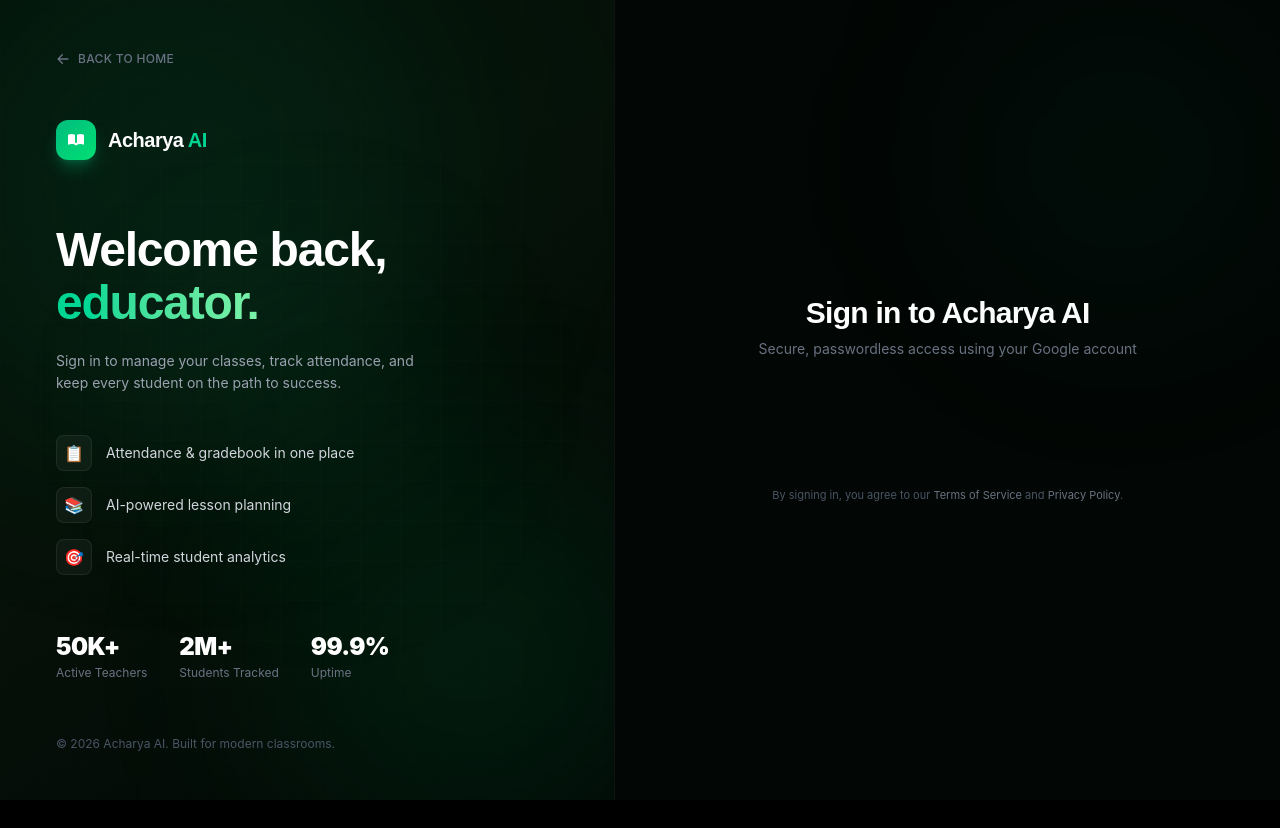
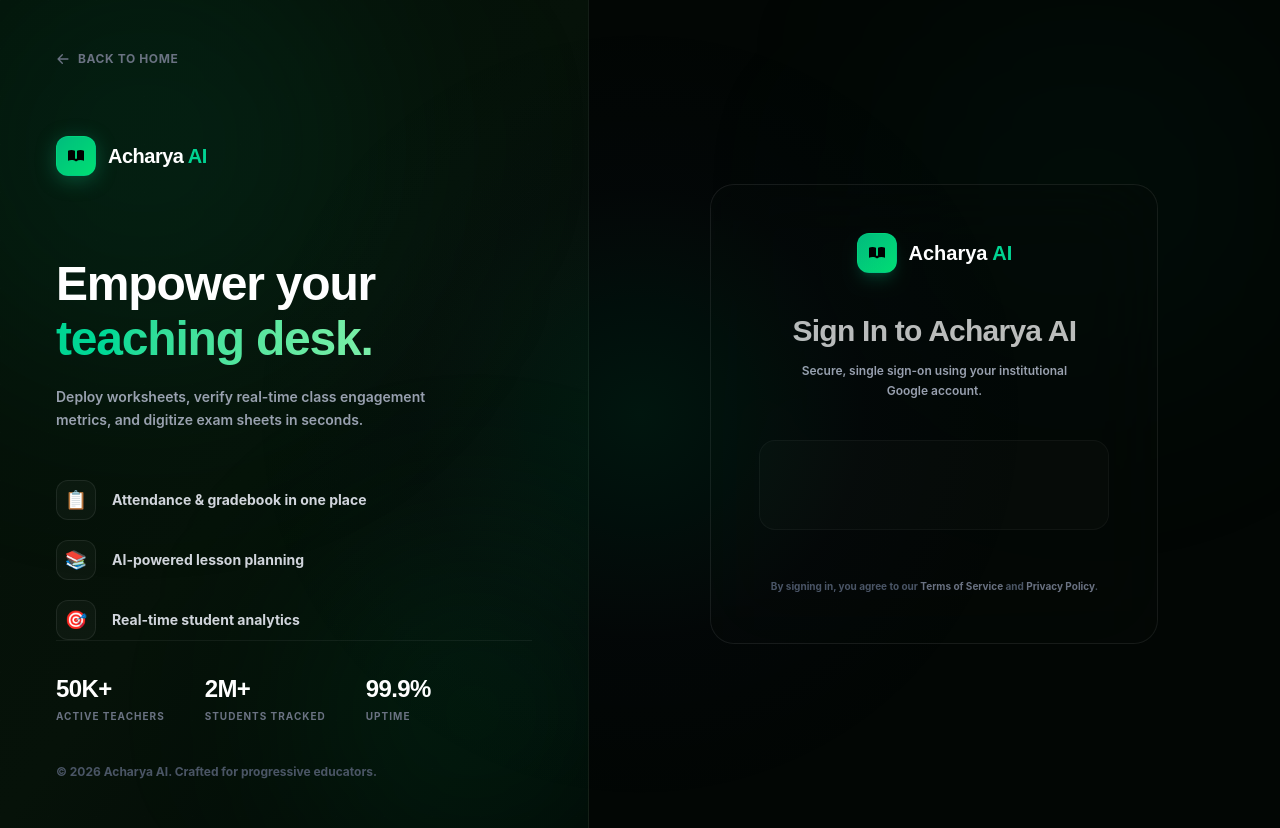
Before and after one commit to vikrant-choudhary06/teach-us, a React (Vite) app in the folder frontend/: page /login in a window 1280 px wide. Before the commit the page ends 800 px from the top, so only its background shows below. Built offline with nearby package versions, Linux system fonts and the light colour scheme.

Commit message:
feat: change dashboard route to /professor-dashboard, update login page styling, and update package locks

```diff
--- a/frontend/src/App.jsx
+++ b/frontend/src/App.jsx
@@ -14,7 +14,7 @@ export default function App() {
         <Routes>
           <Route path="/" element={<HomePage />} />
           <Route path="/login" element={<LoginPage />} />
-          <Route path="/dashboard" element={<Dashboard />} />
+          <Route path="/professor-dashboard" element={<Dashboard />} />
         </Routes>
       </BrowserRouter>
     </GoogleOAuthProvider>
--- a/frontend/src/pages/LoginPage.jsx
+++ b/frontend/src/pages/LoginPage.jsx
@@ -1,19 +1,13 @@
-import { useState, useEffect } from 'react'
+import { useState } from 'react'
 import { Link, useNavigate } from 'react-router-dom'
 import { motion } from 'framer-motion'
 import {
   HiArrowLeft,
-  HiMail,
-  HiLockClosed,
-  HiEye,
-  HiEyeOff,
   HiBookOpen,
-  HiUser,
 } from 'react-icons/hi'
 import { GoogleLogin } from '@react-oauth/google'
 
 const API_URL = import.meta.env.VITE_API_URL || 'http://localhost:5000'
-
 
 const stats = [
   { value: '50K+', label: 'Active Teachers' },
@@ -28,77 +22,16 @@ const features = [
 ]
 
 export default function LoginPage() {
-  const [showPassword, setShowPassword] = useState(false)
-  const [rememberMe, setRememberMe] = useState(false)
-  const [focusedField, setFocusedField] = useState(null)
-  const [isSignUp, setIsSignUp] = useState(false)
   const [error, setError] = useState('')
   const [loading, setLoading] = useState(false)
-  const [showOTPVerification, setShowOTPVerification] = useState(false)
-  const [verificationEmail, setVerificationEmail] = useState('')
-  const [otp, setOtp] = useState(['', '', '', '', '', ''])
-  const [otpTimer, setOtpTimer] = useState(60)
-  const [isResending, setIsResending] = useState(false)
   const navigate = useNavigate()
 
-  useEffect(() => {
-    let interval;
-    if (showOTPVerification && otpTimer > 0) {
-      interval = setInterval(() => {
-        setOtpTimer((prev) => prev - 1);
-      }, 1000);
-    }
-    return () => clearInterval(interval);
-  }, [showOTPVerification, otpTimer]);
-
-  const handleSubmit = async (e) => {
-    e.preventDefault()
-    setError('')
-    setLoading(true)
-
-    const name = e.target.name?.value
-    const email = e.target.email.value
-    const password = e.target.password.value
-    const role = e.target.role?.value || 'Teacher'
-
-    const emailRegex = /^[^\s@]+@[^\s@]+\.[^\s@]+$/
-    if (!email || !emailRegex.test(email)) {
-      setError('Please enter a valid email address (e.g. user@example.com)')
-      setLoading(false)
-      return
-    }
-
-    const endpoint = isSignUp ? '/api/auth/register' : '/api/auth/login'
-    const payload = isSignUp ? { name, email, password, role } : { email, password }
-
-    try {
-      const res = await fetch(`${API_URL}${endpoint}`, {
-        method: 'POST',
-        headers: { 'Content-Type': 'application/json' },
-        body: JSON.stringify(payload),
-      })
-
-      const data = await res.json()
-
-      if (!res.ok) {
-        throw new Error(data.message || 'Something went wrong')
-      }
-
-      if (isSignUp || data.status === 'UNVERIFIED') {
-        setVerificationEmail(email)
-        setShowOTPVerification(true)
-        setOtpTimer(60)
-        setOtp(['', '', '', '', '', ''])
-      } else {
-        localStorage.setItem('userEmail', data.email)
-        localStorage.setItem('userInfo', JSON.stringify(data))
-        navigate('/dashboard')
-      }
-    } catch (err) {
-      setError(err.message)
-    } finally {
-      setLoading(false)
-    }
+  const handleMouseMove = (e) => {
+    const rect = e.currentTarget.getBoundingClientRect()
+    const x = e.clientX - rect.left
+    const y = e.clientY - rect.top
+    e.currentTarget.style.setProperty('--x', `${x}px`)
+    e.currentTarget.style.setProperty('--y', `${y}px`)
   }
 
   const handleGoogleSuccess = async (credential) => {
@@ -120,7 +53,7 @@ export default function LoginPage() {
 
       localStorage.setItem('userEmail', data.email)
       localStorage.setItem('userInfo', JSON.stringify(data))
-      navigate('/dashboard')
+      navigate('/professor-dashboard')
     } catch (err) {
       setError(err.message)
     } finally {
@@ -128,119 +61,33 @@ export default function LoginPage() {
     }
   }
 
-  const handleVerifyOTP = async (e) => {
-    e.preventDefault();
-    setError('');
-    setLoading(true);
-
-    const otpCode = otp.join('');
-    if (otpCode.length !== 6) {
-      setError('Please enter all 6 digits of the verification code.');
-      setLoading(false);
-      return;
-    }
-
-    try {
-      const res = await fetch(`${API_URL}/api/auth/verify-otp`, {
-        method: 'POST',
-        headers: { 'Content-Type': 'application/json' },
-        body: JSON.stringify({ email: verificationEmail, otp: otpCode }),
-      });
-
-      const data = await res.json();
-
-      if (!res.ok) {
-        throw new Error(data.message || 'Verification failed');
-      }
-
-      localStorage.setItem('userEmail', data.email);
-      localStorage.setItem('userInfo', JSON.stringify(data));
-      navigate('/dashboard');
-    } catch (err) {
-      setError(err.message);
-    } finally {
-      setLoading(false);
-    }
-  };
-
-  const handleResendOTP = async () => {
-    setError('');
-    setIsResending(true);
-
-    try {
-      const res = await fetch(`${API_URL}/api/auth/resend-otp`, {
-        method: 'POST',
-        headers: { 'Content-Type': 'application/json' },
-        body: JSON.stringify({ email: verificationEmail }),
-      });
-
-      const data = await res.json();
-
-      if (!res.ok) {
-        throw new Error(data.message || 'Failed to resend code');
-      }
-
-      setOtpTimer(60);
-      setOtp(['', '', '', '', '', '']);
-      setError('');
-    } catch (err) {
-      setError(err.message);
-    } finally {
-      setIsResending(false);
-    }
-  };
-
-  const handleOtpChange = (value, index) => {
-    if (isNaN(value)) return;
-    const newOtp = [...otp];
-    newOtp[index] = value.substring(value.length - 1);
-    setOtp(newOtp);
-
-    // Focus next box
-    if (value !== '' && index < 5) {
-      const nextInput = document.getElementById(`otp-${index + 1}`);
-      if (nextInput) nextInput.focus();
-    }
-  };
-
-  const handleOtpKeyDown = (e, index) => {
-    if (e.key === 'Backspace') {
-      if (otp[index] === '' && index > 0) {
-        const prevInput = document.getElementById(`otp-${index - 1}`);
-        if (prevInput) {
-          prevInput.focus();
-          const newOtp = [...otp];
-          newOtp[index - 1] = '';
-          setOtp(newOtp);
-        }
-      }
-    }
-  };
-
   return (
-    <div className="min-h-screen w-full flex overflow-hidden bg-[#020604]">
+    <div onMouseMove={handleMouseMove} className="min-h-screen w-full flex overflow-hidden bg-[#020604] text-[#f1f5f9] font-sans relative premium-glow-global">
+      {/* Background Orbits */}
+      <div className="pointer-events-none absolute inset-0 z-0 overflow-hidden" aria-hidden="true">
+        <div className="absolute top-[-250px] left-[-250px] w-[800px] h-[800px] rounded-full bg-emerald-500/[0.04] blur-[150px]" />
+        <div className="absolute bottom-[-150px] right-[-150px] w-[700px] h-[700px] rounded-full bg-green-500/[0.03] blur-[140px]" />
+      </div>
 
       {/* ── LEFT PANEL ── */}
       <motion.aside
         initial={{ opacity: 0, x: -40 }}
         animate={{ opacity: 1, x: 0 }}
         transition={{ duration: 0.7, ease: 'easeOut' }}
-        className="hidden lg:flex flex-col justify-between relative w-[48%] min-h-screen px-14 py-12 overflow-hidden"
-        style={{ background: 'linear-gradient(145deg, #040f07 0%, #061209 40%, #020705 100%)' }}
+        className="hidden lg:flex flex-col justify-between relative w-[46%] min-h-screen px-14 py-12 overflow-hidden shrink-0 border-r border-white/[0.06] bg-gradient-to-br from-[#040f07] via-[#061209] to-[#020705]"
       >
-        {/* Animated glow orbs */}
-        <div className="pointer-events-none absolute inset-0" aria-hidden="true">
-          <div className="absolute top-[-80px] left-[-80px] w-[500px] h-[500px] rounded-full bg-emerald-500/10 blur-[120px] animate-pulse" />
-          <div className="absolute bottom-[-60px] right-[-60px] w-[400px] h-[400px] rounded-full bg-green-400/8 blur-[100px] animate-pulse" style={{ animationDelay: '1s' }} />
-          <div className="absolute top-1/2 left-1/2 -translate-x-1/2 -translate-y-1/2 w-[300px] h-[300px] rounded-full bg-emerald-600/5 blur-[80px]" />
+        {/* Animated glow orbs inside left panel */}
+        <div className="pointer-events-none absolute inset-0 z-0" aria-hidden="true">
+          <div className="absolute top-[-80px] left-[-80px] w-[450px] h-[450px] rounded-full bg-emerald-500/10 blur-[120px] animate-pulse" />
+          <div className="absolute bottom-[-60px] right-[-60px] w-[350px] h-[350px] rounded-full bg-green-400/8 blur-[100px] animate-pulse" style={{ animationDelay: '1s' }} />
         </div>
 
         {/* Grid overlay */}
         <div
-          className="pointer-events-none absolute inset-0 opacity-[0.03]"
+          className="pointer-events-none absolute inset-0 opacity-[0.02]"
           style={{
             backgroundImage: 'linear-gradient(rgba(255,255,255,0.3) 1px, transparent 1px), linear-gradient(90deg, rgba(255,255,255,0.3) 1px, transparent 1px)',
-            backgroundSize: '40px 40px',
+            backgroundSize: '48px 48px',
           }}
         />
 
@@ -248,138 +95,153 @@ export default function LoginPage() {
         <div className="relative z-10">
           <Link
             to="/"
-            className="inline-flex items-center gap-2 text-xs font-medium text-gray-500 hover:text-gray-300 transition-colors tracking-wide uppercase"
+            className="inline-flex items-center gap-2 text-xs font-bold text-gray-500 hover:text-gray-300 transition-all tracking-wider uppercase"
           >
             <HiArrowLeft size={14} />
             Back to home
           </Link>
 
-          <div className="mt-12 flex items-center gap-3">
-            <div className="w-10 h-10 rounded-xl bg-gradient-to-br from-emerald-500 to-green-400 flex items-center justify-center shadow-lg shadow-emerald-500/30">
-              <HiBookOpen className="text-white" size={20} />
+          <div className="mt-16 flex items-center gap-3">
+            <div className="w-10 h-10 rounded-xl bg-gradient-to-br from-emerald-500 to-green-400 flex items-center justify-center shadow-[0_4px_20px_rgba(16,185,129,0.35)] border border-emerald-400/30">
+              <HiBookOpen className="text-black" size={20} />
             </div>
-            <span className="text-xl font-bold tracking-tight text-white font-space">
+            <span className="text-xl font-black tracking-tight text-white font-space">
               Acharya <span className="text-emerald-400">AI</span>
             </span>
           </div>
 
           {/* Headline */}
-          <div className="mt-16">
+          <div className="mt-20">
             <motion.h1
               initial={{ opacity: 0, y: 20 }}
               animate={{ opacity: 1, y: 0 }}
-              transition={{ delay: 0.3, duration: 0.6 }}
-              className="text-4xl xl:text-5xl font-black leading-[1.1] text-white tracking-tight font-space"
+              transition={{ delay: 0.2, duration: 0.6 }}
+              className="text-4xl xl:text-5xl font-black leading-[1.15] text-white tracking-tight font-space"
             >
-              Welcome back,<br />
+              Empower your<br />
               <span className="text-transparent bg-clip-text bg-gradient-to-r from-emerald-400 to-green-300">
-                educator.
+                teaching desk.
               </span>
             </motion.h1>
             <motion.p
               initial={{ opacity: 0, y: 16 }}
               animate={{ opacity: 1, y: 0 }}
-              transition={{ delay: 0.4, duration: 0.6 }}
-              className="mt-5 text-sm text-gray-400 leading-relaxed max-w-sm"
+              transition={{ delay: 0.3, duration: 0.6 }}
+              className="mt-5 text-sm text-gray-400 leading-relaxed max-w-sm font-semibold"
             >
-              Sign in to manage your classes, track attendance, and keep every student on the path to success.
+              Deploy worksheets, verify real-time class engagement metrics, and digitize exam sheets in seconds.
             </motion.p>
           </div>
 
           {/* Feature list */}
-          <ul className="mt-10 space-y-4">
+          <ul className="mt-12 space-y-5">
             {features.map((f, i) => (
               <motion.li
                 key={i}
                 initial={{ opacity: 0, x: -16 }}
                 animate={{ opacity: 1, x: 0 }}
-                transition={{ delay: 0.5 + i * 0.1 }}
-                className="flex items-center gap-3.5"
+                transition={{ delay: 0.4 + i * 0.1 }}
+                className="flex items-center gap-4 group"
               >
-                <span className="w-9 h-9 rounded-lg bg-white/[0.04] border border-white/[0.07] flex items-center justify-center text-base shrink-0">
+                <span className="w-10 h-10 rounded-xl bg-white/[0.03] border border-white/[0.08] flex items-center justify-center text-lg shrink-0 group-hover:border-emerald-500/30 group-hover:bg-emerald-500/5 transition-all">
                   {f.icon}
                 </span>
-                <span className="text-sm text-gray-300">{f.text}</span>
+                <span className="text-sm text-gray-300 font-bold group-hover:text-white transition-colors">{f.text}</span>
               </motion.li>
             ))}
           </ul>
+        </div>
 
-          {/* Stats row */}
+        {/* Bottom copyright & Stats row */}
+        <div className="relative z-10 space-y-10">
           <motion.div
             initial={{ opacity: 0, y: 16 }}
             animate={{ opacity: 1, y: 0 }}
-            transition={{ delay: 0.8 }}
-            className="mt-14 flex gap-8"
+            transition={{ delay: 0.7 }}
+            className="flex gap-10 border-t border-white/[0.06] pt-8"
           >
             {stats.map((s, i) => (
               <div key={i}>
-                <p className="text-2xl font-black text-white tracking-tight">{s.value}</p>
-                <p className="text-xs text-gray-500 mt-0.5">{s.label}</p>
+                <p className="text-2xl font-black text-white font-space tracking-tight">{s.value}</p>
+                <p className="text-[10px] font-bold text-gray-500 uppercase tracking-widest mt-1">{s.label}</p>
               </div>
             ))}
           </motion.div>
+          <p className="text-xs text-gray-600 font-bold">
+            © 2026 Acharya AI. Crafted for progressive educators.
+          </p>
         </div>
-
-        {/* Bottom copyright */}
-        <p className="relative z-10 text-xs text-gray-600">
-          © 2026 Acharya AI. Built for modern classrooms.
-        </p>
       </motion.aside>
 
-      {/* Divider line */}
-      <div className="hidden lg:block w-px bg-white/[0.05] self-stretch" />
-
       {/* ── RIGHT PANEL (Form) ── */}
-      <main className="flex flex-1 flex-col justify-center items-center px-6 py-12 sm:px-10 relative bg-[#020604]">
-
-        {/* Subtle top-right glow */}
-        <div className="pointer-events-none absolute top-0 right-0 w-80 h-80 rounded-full bg-emerald-500/5 blur-[100px]" aria-hidden="true" />
+      <main className="flex flex-1 flex-col justify-center items-center px-6 py-12 sm:px-10 relative bg-[#020604] z-10">
+        <div className="pointer-events-none absolute top-0 right-0 w-96 h-96 rounded-full bg-emerald-500/5 blur-[120px]" aria-hidden="true" />
 
         <motion.div
           initial={{ opacity: 0, y: 24 }}
           animate={{ opacity: 1, y: 0 }}
-          transition={{ duration: 0.6, delay: 0.2 }}
-          className="w-full max-w-sm"
+          transition={{ duration: 0.6, delay: 0.1 }}
+          className="w-full max-w-md p-8 sm:p-12 rounded-3xl border border-white/[0.08] bg-[#070b09]/40 backdrop-blur-2xl shadow-[0_20_50_rgba(0,0,0,0.5)] flex flex-col items-center"
         >
-          {/* Mobile logo */}
-          <div className="lg:hidden mb-10 flex items-center gap-2.5">
-            <div className="w-9 h-9 rounded-xl bg-gradient-to-br from-emerald-500 to-green-400 flex items-center justify-center shadow-lg shadow-emerald-500/30">
-              <HiBookOpen className="text-white" size={18} />
+          {/* Logo */}
+          <div className="mb-10 flex justify-center">
+            <div className="flex items-center gap-3">
+              <div className="w-10 h-10 rounded-xl bg-gradient-to-br from-emerald-500 to-green-400 flex items-center justify-center shadow-lg shadow-emerald-500/20 border border-emerald-400/20">
+                <HiBookOpen className="text-black" size={20} />
               </div>
-            <span className="text-lg font-bold text-white">Acharya <span className="text-emerald-400">AI</span></span>
+              <span className="text-xl font-black text-white font-space">Acharya <span className="text-emerald-400">AI</span></span>
+            </div>
           </div>
 
-          <h2 className="text-3xl font-black text-white tracking-tight font-space text-center">
-            Sign in to Acharya AI
+          <div className="text-center space-y-3 mb-10">
+            <h2 className="text-3xl font-black text-white tracking-tight font-space animate-pulse">
+              Sign In to Acharya AI
             </h2>
-          <p className="mt-2 text-sm text-gray-500 text-center">
-            Secure, passwordless access using your Google account
+            <p className="text-xs text-gray-400 font-semibold max-w-[280px] mx-auto leading-relaxed">
+              Secure, single sign-on using your institutional Google account.
             </p>
+          </div>
 
-          {/* Google button */}
-          <div className="mt-10 flex w-full justify-center">
+          {/* Interactive Google Sign In Button Container */}
+          <div className="w-full flex flex-col items-center justify-center p-6 border border-white/[0.04] bg-[#0a0f0c]/60 rounded-2xl relative overflow-hidden group hover:border-emerald-500/20 transition-all duration-300">
+            <div className="absolute inset-0 bg-gradient-to-r from-emerald-500/0 via-emerald-500/[0.02] to-emerald-500/0 -translate-x-full group-hover:translate-x-full transition-transform duration-1000" />
+
+            {loading ? (
+              <div className="py-2.5 flex flex-col items-center gap-3">
+                <svg className="animate-spin h-6 w-6 text-emerald-400" xmlns="http://www.w3.org/2000/svg" fill="none" viewBox="0 0 24 24">
+                  <circle className="opacity-25" cx="12" cy="12" r="10" stroke="currentColor" strokeWidth="4"></circle>
+                  <path className="opacity-75" fill="currentColor" d="M4 12a8 8 0 018-8V0C5.373 0 0 5.373 0 12h4zm2 5.291A7.962 7.962 0 014 12H0c0 3.042 1.135 5.824 3 7.938l3-2.647z"></path>
+                </svg>
+                <span className="text-xs text-emerald-400 font-bold font-space uppercase tracking-widest animate-pulse">Authenticating...</span>
+              </div>
+            ) : (
               <GoogleLogin
                 onSuccess={(credentialResponse) => {
                   handleGoogleSuccess(credentialResponse.credential)
                 }}
                 onError={() => {
-                setError('Google authentication failed')
+                  setError('Google authentication failed. Please try again.')
                 }}
                 theme="dark"
                 shape="pill"
                 size="large"
-              width="384px"
+                width="320px"
               />
+            )}
           </div>
 
           {error && (
-            <div className="mt-6 p-3.5 rounded-xl border border-red-500/20 bg-red-500/10 text-xs font-semibold text-red-400 leading-relaxed text-center">
+            <motion.div
+              initial={{ opacity: 0, y: 10 }}
+              animate={{ opacity: 1, y: 0 }}
+              className="mt-6 w-full p-4 rounded-xl border border-red-500/20 bg-red-500/10 text-xs font-semibold text-red-400 leading-relaxed text-center"
+            >
               {error}
-            </div>
+            </motion.div>
           )}
 
           {/* Footer note */}
-          <p className="mt-12 text-center text-[11px] text-gray-600 leading-relaxed">
+          <p className="mt-12 text-center text-[10px] font-bold text-gray-600 leading-relaxed">
             By signing in, you agree to our{' '}
             <a href="#" className="text-gray-500 hover:text-emerald-400 transition-colors">Terms of Service</a>
             {' '}and{' '}
--- a/frontend/src/sections/DashboardPreview.jsx
+++ b/frontend/src/sections/DashboardPreview.jsx
@@ -84,7 +84,7 @@ export default function DashboardPreview() {
                 <div className="w-3 h-3 rounded-full bg-green-500/80" />
               </div>
               <span className="mx-auto text-[11px] text-gray-500 font-medium tracking-wide">
-                acharya.ai/dashboard
+                acharya.ai/professor-dashboard
               </span>
             </div>
 
--- a/frontend/src/sections/HeroSection.jsx
+++ b/frontend/src/sections/HeroSection.jsx
@@ -198,7 +198,7 @@ export default function HeroSection() {
                 <div className="w-3 h-3 rounded-full bg-green-500/80" />
               </div>
               <span className="mx-auto text-[11px] text-gray-500 font-medium tracking-wide">
-                acharya.ai/dashboard
+                acharya.ai/professor-dashboard
               </span>
             </div>
 
```
Also changed, not shown: 2 other files (tests, documents, lock files or other folders). Lines whose indentation alone changed are shown as unchanged.
